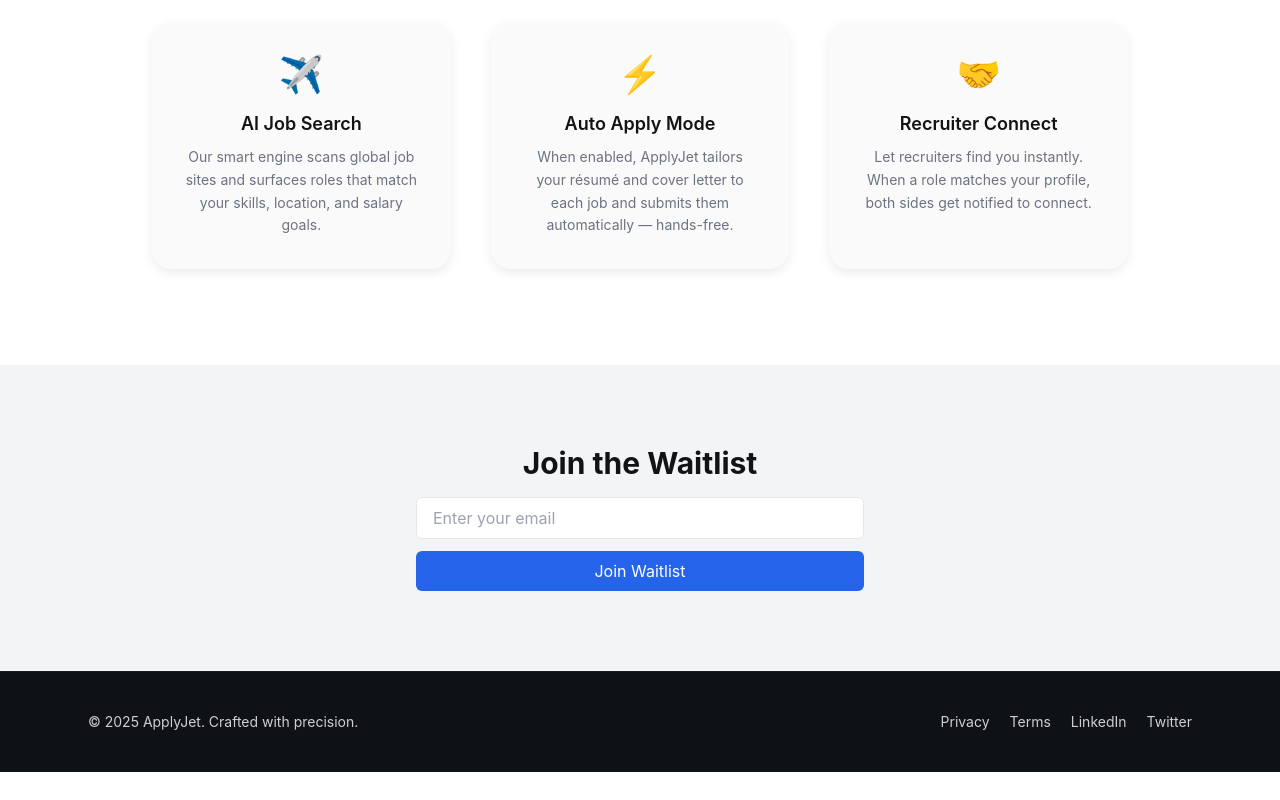
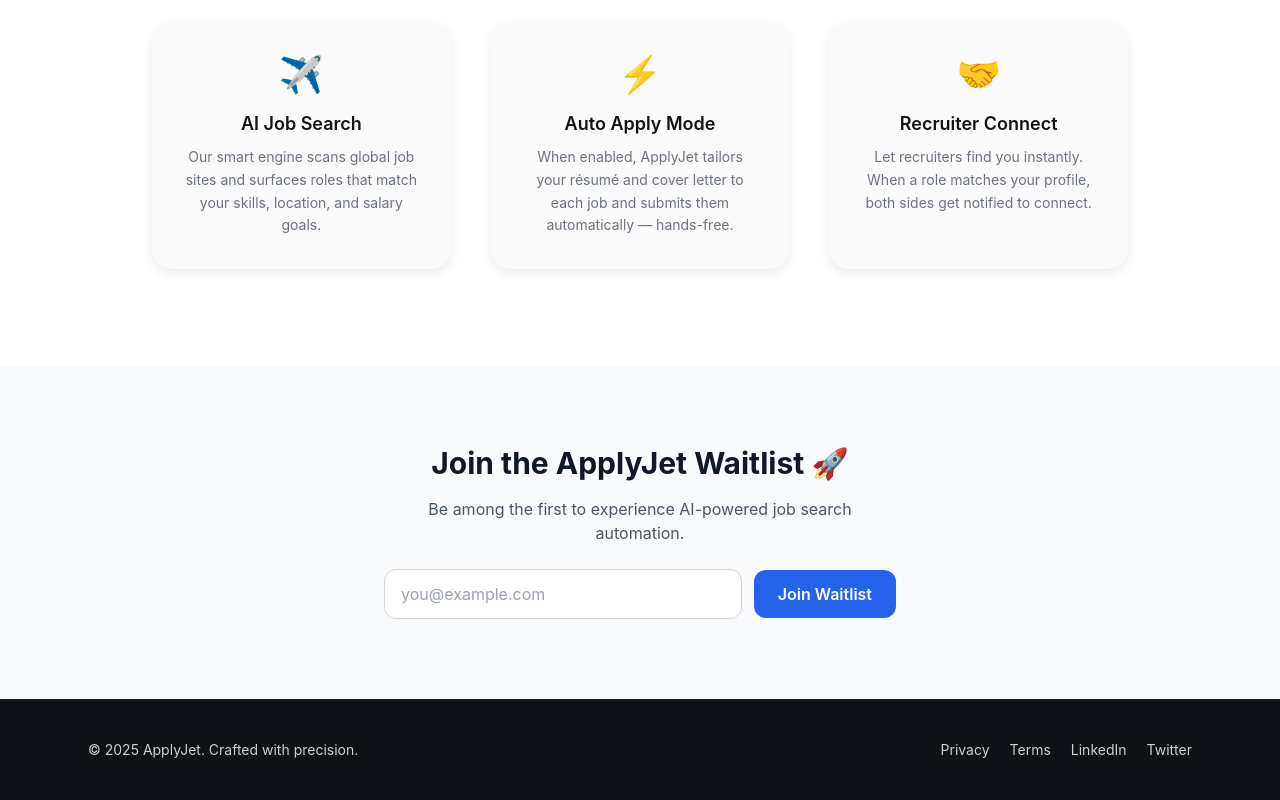
Before and after one commit to sudhanraj21/applyjet, a Next.js app: page / in a window 1280 px wide. Shown: the part 699-1499 px from the top of the page. Before the commit the page ends 1471 px from the top, so only its background shows below. Built offline with nearby package versions, Linux system fonts and the light colour scheme.

Commit message:
Add Plausible event tracking for waitlist signup

```diff
--- a/src/components/Waitlist.tsx
+++ b/src/components/Waitlist.tsx
@@ -1,69 +1,88 @@
+// src/components/Waitlist.tsx
 import { useState } from "react";
+import { trackEvent } from "@/lib/analytics";
+import { usePlausibleEvent } from "@/lib/usePlausibleEvent";
 
 export default function Waitlist() {
   const [email, setEmail] = useState("");
-    const [joined, setJoined] = useState(false);
-    const [loading, setLoading] = useState(false);
+  const [status, setStatus] = useState<"idle" | "loading" | "success" | "error">("idle");
+  const plausible = usePlausibleEvent();
 
   const handleSubmit = async (e: React.FormEvent) => {
     e.preventDefault();
     if (!email) return;
 
-        setLoading(true);
+    setStatus("loading");
 
     try {
-            // Call your subscribe API
       const res = await fetch("/api/subscribe", {
         method: "POST",
         headers: { "Content-Type": "application/json" },
         body: JSON.stringify({ email }),
       });
 
-            if (!res.ok) throw new Error("Failed to join waitlist");
+      if (!res.ok) throw new Error("Subscription failed");
 
-            // Track Plausible event (works both local + production)
-            if (typeof window !== "undefined" && window.plausible) {
-                console.log("📊 Plausible event (dev mode): Waitlist Joined", { email });
-                window.plausible("Waitlist Joined", { props: { email } });
-            }
+      // 🔥 Log success event to Plausible
+      plausible("Waitlist Signup", { email });
+      trackEvent("Waitlist Signup", { email });
 
-            setJoined(true);
+      setStatus("success");
+      setEmail("");
     } catch (err) {
-            console.error("Waitlist join failed:", err);
+      console.error("Error joining waitlist:", err);
+      setStatus("error");
     } finally {
-            setLoading(false);
+      setTimeout(() => setStatus("idle"), 4000);
     }
   };
 
-    if (joined) {
   return (
-            <section className="py-20 bg-gray-50 text-center">
-                <h2 className="text-2xl font-bold mb-2">🎉 You’re on the list!</h2>
-                <p className="text-gray-600">We’ll notify you as soon as ApplyJet takes off.</p>
+    <section id="waitlist" className="py-20 bg-gray-50">
+      <div className="max-w-lg mx-auto text-center">
+        <h2 className="text-3xl font-bold text-gray-900 mb-4">
+          Join the ApplyJet Waitlist 🚀
+        </h2>
+        <p className="text-gray-600 mb-6">
+          Be among the first to experience AI-powered job search automation.
+        </p>
+
+        <form
+          onSubmit={handleSubmit}
+          className="flex flex-col sm:flex-row items-center justify-center gap-3"
+        >
+          <input
+            type="email"
+            value={email}
+            onChange={(e) => setEmail(e.target.value)}
+            placeholder="you@example.com"
+            required
+            className="flex-1 px-4 py-3 rounded-xl border border-gray-300 focus:ring-2 focus:ring-blue-500 outline-none"
+          />
+          <button
+            type="submit"
+            disabled={status === "loading"}
+            className={`px-6 py-3 font-semibold rounded-xl transition-colors text-white ${
+              status === "loading"
+                ? "bg-blue-400 cursor-not-allowed"
+                : "bg-blue-600 hover:bg-blue-700"
+            }`}
+          >
+            {status === "loading" ? "Joining..." : "Join Waitlist"}
+          </button>
+        </form>
+
+        {status === "success" && (
+          <p className="text-green-600 mt-4 font-medium">
+            🎉 You’re on the list! We’ll keep you posted.
+          </p>
+        )}
+        {status === "error" && (
+          <p className="text-red-600 mt-4 font-medium">
+            ❌ Something went wrong. Please try again.
+          </p>
+        )}
+      </div>
     </section>
   );
 }
-
-    return (
-        <section id="waitlist" className="py-20 bg-gray-100 text-center">
-            <h2 className="text-3xl font-bold mb-4">Join the Waitlist</h2>
-            <form onSubmit={handleSubmit} className="max-w-md mx-auto flex flex-col gap-3">
-                <input
-                    type="email"
-                    required
-                    placeholder="Enter your email"
-                    value={email}
-                    onChange={(e) => setEmail(e.target.value)}
-                    className="px-4 py-2 border rounded-md w-full"
-                />
-                <button
-                    type="submit"
-                    disabled={loading}
-                    className="px-4 py-2 bg-blue-600 text-white rounded-md hover:bg-blue-700"
-                >
-                    {loading ? "Joining..." : "Join Waitlist"}
-                </button>
-            </form>
-        </section>
-    );
-}
```
Lines whose indentation alone changed are shown as unchanged.
